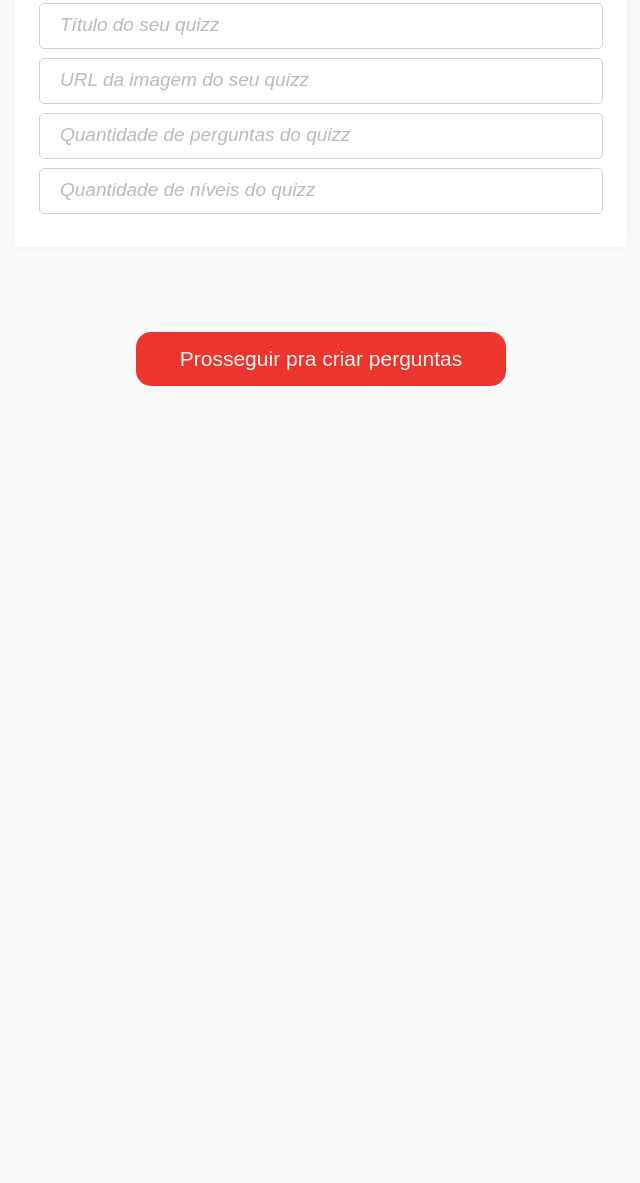
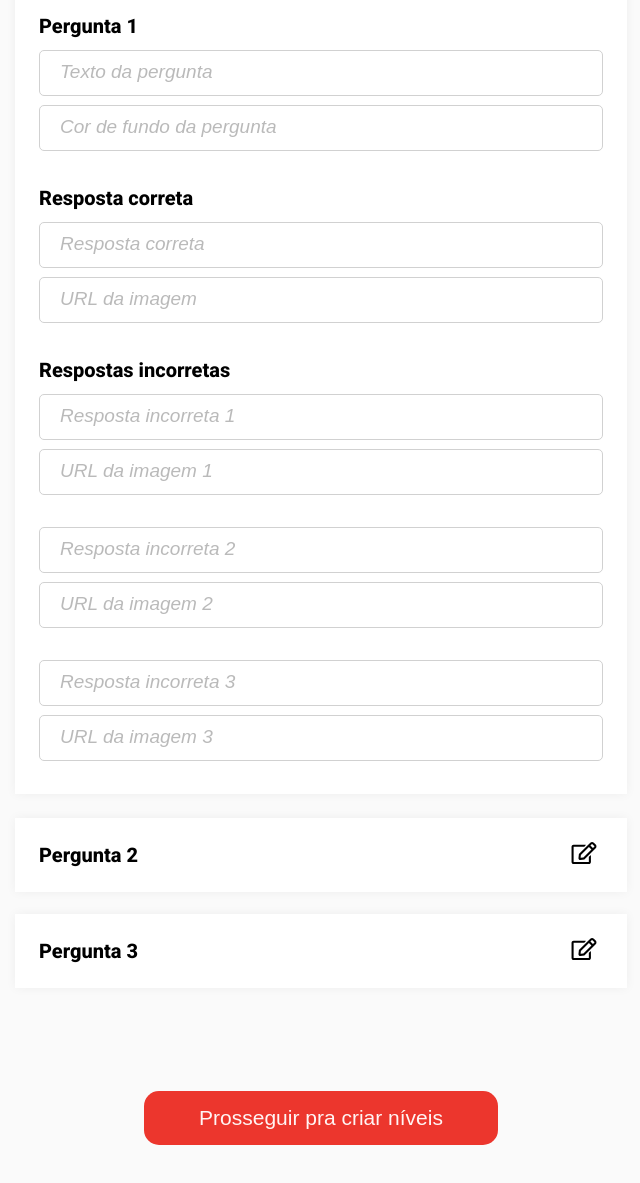
Before and after one commit to Tutuezin/projeto06-BuzzQuizz, a plain HTML site: page tela 3.1/index2.html in a window 1280 px wide. Shown: the part 211-1394 px from the top of the page, without its empty margins (319-959 px from the left). Before the commit the page ends 800 px from the top, so only its background shows below. Drawn offline with nearby package versions, Linux system fonts and the light colour scheme.

Commit message:
:sparkles: feat: fazendo openQuestion js

```diff
--- a/tela 3.1/index2.html
+++ b/tela 3.1/index2.html
@@ -23,7 +23,7 @@
     <main>
 
         <!-- TELA 3.1 -->
-        <div class=" create-quiz ">
+        <div class=" create-quiz hidden">
             <h2>Comece pelo começo</h2>
 
             <form id="quiz-info">
@@ -39,7 +39,7 @@
 
 
         <!-- TELA 3.2 -->
-        <div class="create-question hidden">
+        <div class="create-question ">
             <h2>Crie suas perguntas</h2>
 
             <form id="questions-info">
@@ -70,6 +70,10 @@
                         <input type="text" id="quiz-incorret-answer" required placeholder="Resposta incorreta 3">
                         <input type="text" id="quiz-incorret-url" required placeholder="URL da imagem 3">
                     </div>
+
+
+
+
                 </div>
 
                 <div class="inputs closed">
@@ -89,7 +93,7 @@
                         </button>
                     </div>
                 </div>
-                <button type="submit" onclick="createQuestions()" class="next-levels">Prosseguir pra criar
+                <button onclick="openQuestion()" class="next-levels">Prosseguir pra criar
                     níveis</button>
             </form>
         </div>
--- a/tela 3.1/index2.js
+++ b/tela 3.1/index2.js
@@ -1,6 +1,10 @@
 const API = "https://mock-api.driven.com.br/api/v6/buzzquizz/quizzes";
 document.querySelector("#quiz-info").addEventListener("submit", quizInfo);
-let questions = document.querySelector("#quiz-questions").value;
+document
+  .querySelector("#questions-info")
+  .addEventListener("submit", openQuestion);
+
+let questions = parseInt(document.querySelector("#quiz-questions").value);
 let obj;
 
 function quizInfo(event) {
@@ -11,8 +15,6 @@ function quizInfo(event) {
   const url = document.querySelector("#quiz-url").value;
   questions = document.querySelector("#quiz-questions").value;
   const levels = document.querySelector("#quiz-levels").value;
-
-  console.log(title.length);
 
   // verifica as informações básicas do quiz ### FALTA CHECAR URL ###
   if (title.length < 25) {
@@ -48,7 +50,7 @@ function createQuestions() {
     textin,
     imagein;
 
-  for (let i = 0; i < 3; i++) {
+  for (let i = 0; i < 1; i++) {
     let title = document.querySelectorAll("#quiz-question")[i].value;
     let color = document.querySelectorAll("#quiz-color")[i].value;
 
@@ -58,12 +60,46 @@ function createQuestions() {
     for (let j = 0; j < 3; j++) {
       textin = document.querySelectorAll("#quiz-incorret-answer")[j].value;
       imagein = document.querySelectorAll("#quiz-incorret-url")[j].value;
-      text.push(textin);
+      text.push({ text: textin, image: imagein });
       image.push(imagein);
     }
+    console.log(text);
   }
-  obj["questions"] += { title };
+}
 
-  console.log(text);
-  console.log(image);
+function openQuestion(event) {
+  event.preventDefault();
+  const closedQuestion = document.querySelector(".inputs.closed");
+  closedQuestion.classList.remove("closed");
+  closedQuestion.classList.add("open");
+  console.log(closedQuestion);
+  closedQuestion.innerHTML = "";
+  closedQuestion.innerHTML = `
+  <div class="question">
+                        <h3>Pergunta 1</h3>
+
+                        <input type="text" id="quiz-question" required placeholder="Texto da pergunta">
+                        <input type="text" id="quiz-color" required placeholder="Cor de fundo da pergunta">
+                    </div>
+
+                    <div class="corret-answer">
+                        <h3>Resposta correta</h3>
+
+                        <input type="text" id="quiz-corret-answer" required placeholder="Resposta correta">
+                        <input type="text" id="quiz-corret-url" required placeholder="URL da imagem">
+                    </div>
+
+                    <div class="incorret-answer">
+                        <h3>Respostas incorretas</h3>
+
+                        <input type="text" id="quiz-incorret-answer" required placeholder="Resposta incorreta 1">
+                        <input class="margin" type="text" id="quiz-incorret-url" required placeholder="URL da imagem 1">
+
+                        <input type="text" id="quiz-incorret-answer" required placeholder="Resposta incorreta 2">
+                        <input class="margin" type="text" id="quiz-incorret-url" required placeholder="URL da imagem 2">
+
+                        <input type="text" id="quiz-incorret-answer" required placeholder="Resposta incorreta 3">
+                        <input type="text" id="quiz-incorret-url" required placeholder="URL da imagem 3">
+                    </div>
+  `;
 }
--- a/tela 3.1/styles/style2.css
+++ b/tela 3.1/styles/style2.css
@@ -128,10 +128,10 @@ form,
 }
 
 /* input aberto */
-.inputs.open {
+.open {
   margin-bottom: 24px;
 }
-.inputs.open h3 {
+.open h3 {
   font-size: 20px;
   font-weight: 700;
   margin-bottom: 14px;
@@ -143,7 +143,7 @@ form,
 }
 
 /* input fechado */
-.create-question .inputs.closed {
+.create-question .closed {
   width: 612px;
   height: 74px;
   padding: 0 24px;
@@ -151,14 +151,14 @@ form,
   box-shadow: 0px 0px 10px 0px #0000000d;
 }
 
-.inputs.closed .edit-question {
+.closed .edit-question {
   display: flex;
   flex-direction: initial;
   justify-content: space-between;
   align-items: center;
 }
 
-.inputs.closed h3 {
+.closed h3 {
   font-size: 20px;
 }
 
@@ -209,7 +209,7 @@ form,
   box-shadow: 0px 0px 10px 0px #0000000d;
 }
 
-.create-level .inputs.closed {
+.create-level .closed {
   width: 612px;
   height: 74px;
   padding: 0 24px;
@@ -217,7 +217,7 @@ form,
   box-shadow: 0px 0px 10px 0px #0000000d;
 }
 
-.inputs.closed .edit-level {
+.closed .edit-level {
   display: flex;
   flex-direction: initial;
   justify-content: space-between;
```
